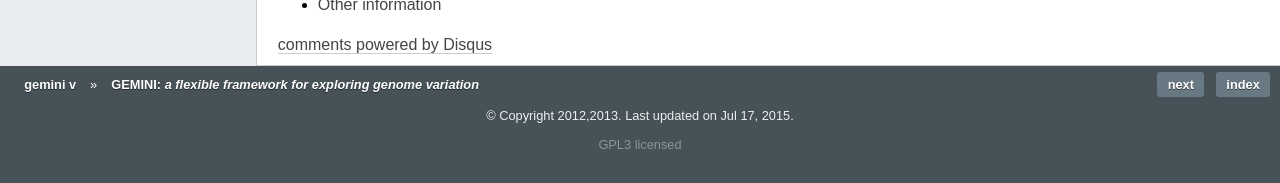
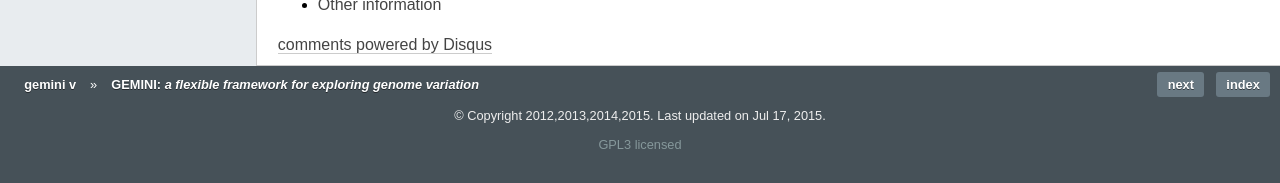
Before and after one commit to arq5x/gemini, a Sphinx documentation site: the page built from docs/index.rst, in a window 1280 px wide and 900 px high, scrolled down 4891 px. Shown: the part 714-897 px from the top of the window. Built offline with Sphinx 7.4.7, drawn with Linux system fonts in a browser that asks for light colours; formulas are drawn with MathJax 3; the version number could not be read and is left out; comment, search, counter and statistics services are not loaded.

Commit message:
update conf

```diff
--- a/docs/conf.py
+++ b/docs/conf.py
@@ -41,7 +41,7 @@ master_doc = 'index'
 
 # General information about the project.
 project = u'gemini'
-copyright = u'2012,2013'
+copyright = u'2012,2013,2014,2015'
 
 # The version info for the project you're documenting, acts as replacement for
 # |version| and |release|, also used in various other places throughout the
```
